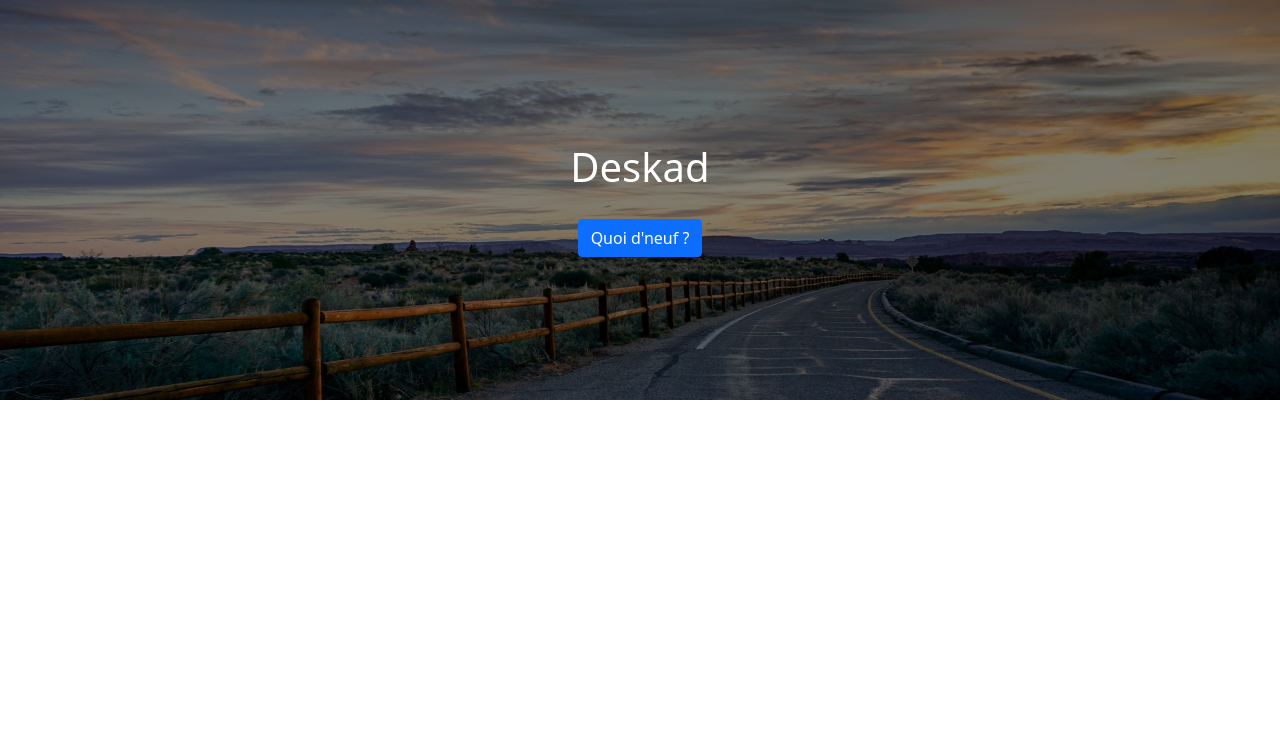
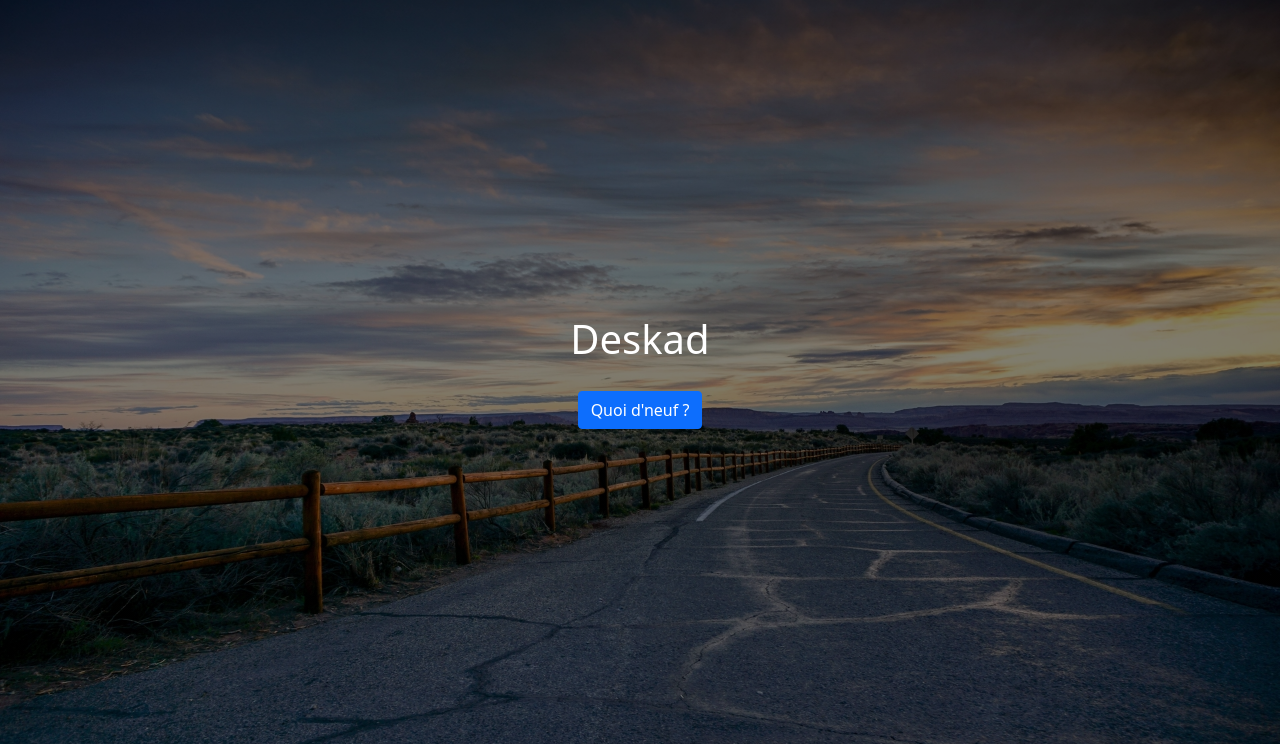
Before and after one commit to yannickbiheul/blog_v1, a PHP site: page / in a window 1280 px wide. Shown: the part 56-800 px from the top of the page. Run offline with PHP 8.4, Linux system fonts and the light colour scheme; the visitor is signed in with stand-in values (Sample User, id 1); some libraries are stand-ins or nearby versions.

Commit message:
Retouches accueil et page membre

```diff
--- a/assets/css/main.css
+++ b/assets/css/main.css
@@ -9,7 +9,7 @@ body {
 
 
 .banniere {
-    height: 400px;
+    height: calc(100vh - 56px);
 
     display: flex;
     flex-direction: column;
--- a/views/viewHome.php
+++ b/views/viewHome.php
@@ -24,6 +24,8 @@ $title = 'Deskad | Accueil';
       <ul>
         <p>le 1 avril 2021</p>
         <li>Possibilité de se connecter</li>
+        <li>Formulaire de contact fonctionnel</li>
+        <li>Enregistrement article dans base de données (admin)</li>
         <br>
         <p>Le 31 mars 2021</p>
         <li>Possibilité de s'inscrire et modifier ses données.</li>
--- a/views/viewMemberPage.php
+++ b/views/viewMemberPage.php
@@ -19,8 +19,8 @@
                 <li class="card-text">Mot de passe : ******</li>
                 <li class="card-text">Inscrit le : <?= $_SESSION['signup_date'] ?></li>
             </ul>
+            <a href="index.php?action=formSetUser" class="btn btn-primary">Modifier</a>
             <a href="index.php?action=endSession" class="btn btn-danger">Se déconnecter</a>
-            <a href="index.php?action=formSetUser" class="btn btn-primary">Modifier</a>
         </div>
 </div>
     </div>
```
